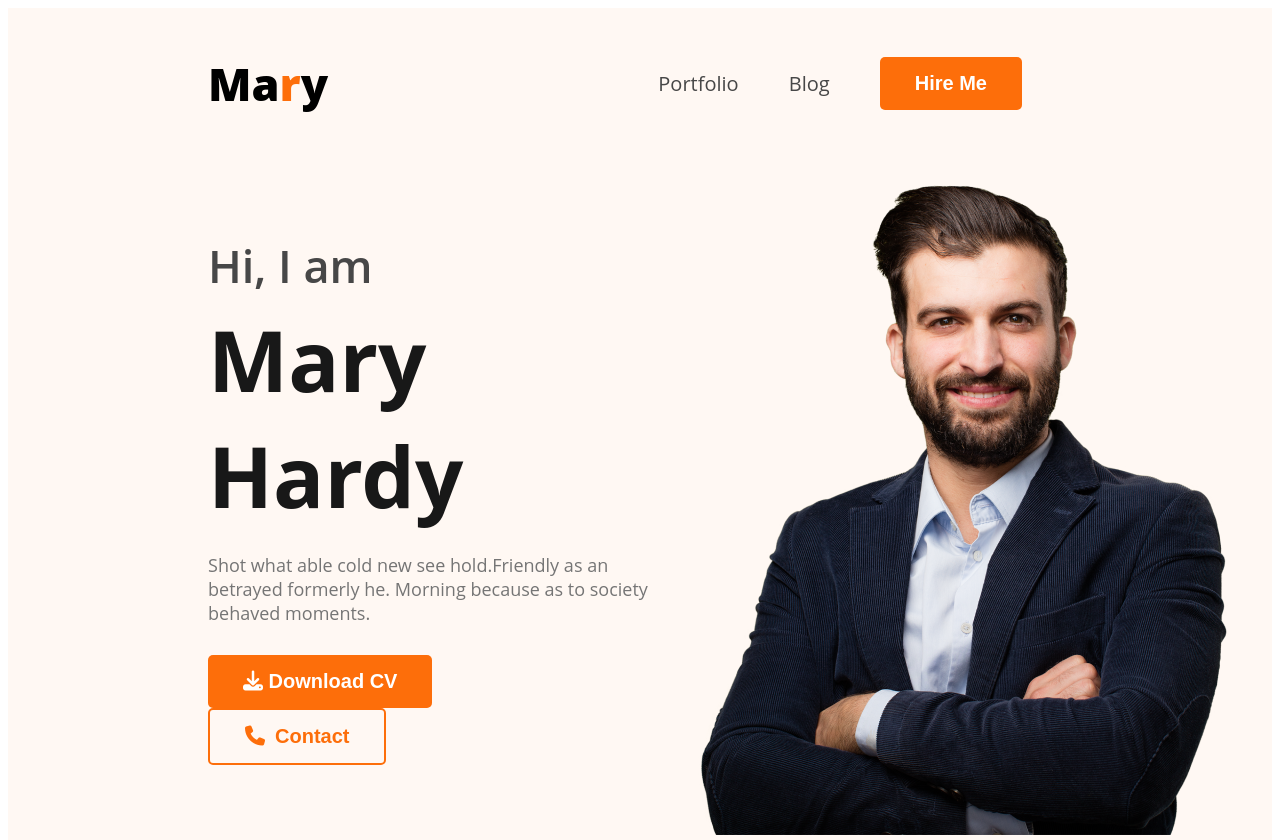
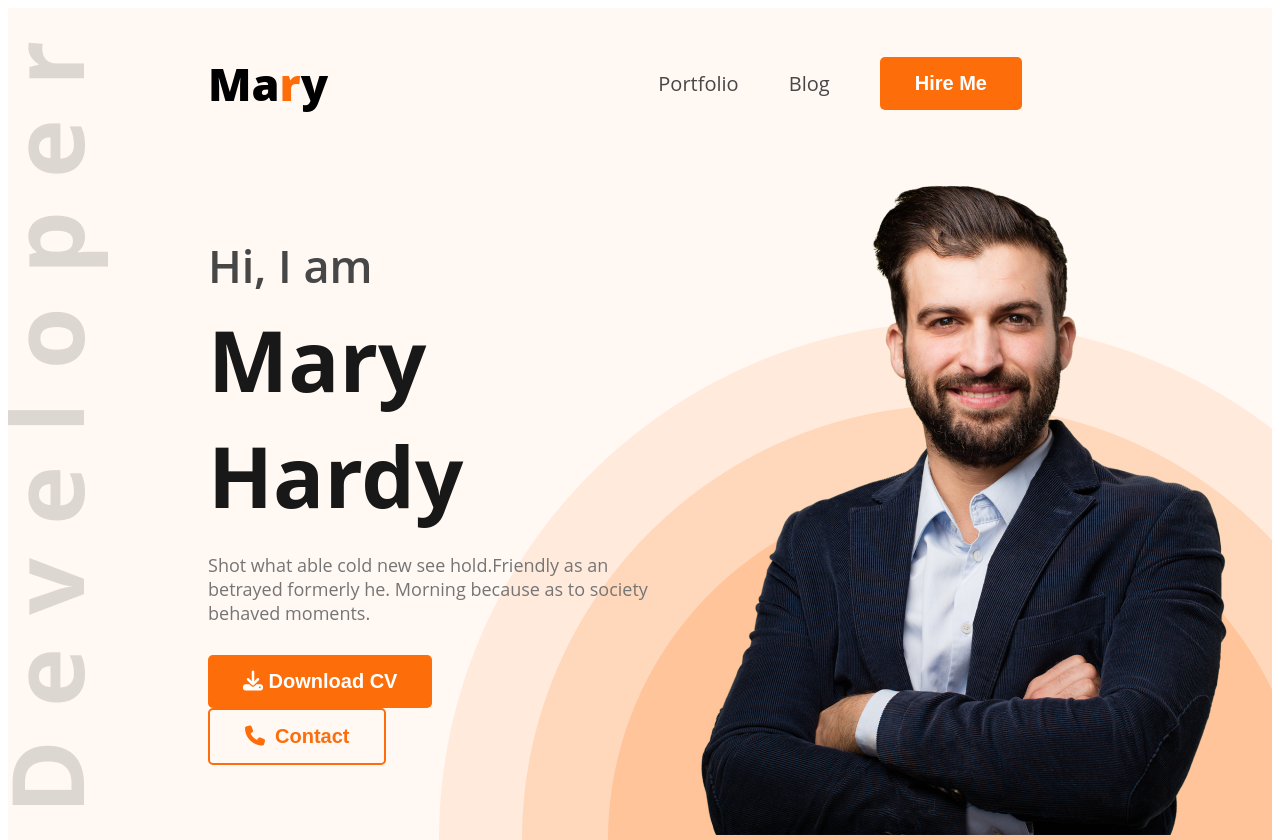
Before and after one commit to humairaneha/demo-portfolio, a plain HTML site: page index.html in a window 1280 px wide. Shown: the top 840 px of the page. Drawn offline with Linux system fonts and the light colour scheme; the site is published under a folder, as on GitHub Pages, so addresses that start at the root find nothing.

Commit message:
completed

```diff
--- a/style/styles.css
+++ b/style/styles.css
@@ -57,7 +57,7 @@ nav li>a{
 header{
 
     background: #FFF8F3;
-    background-image: url('/images/header_bg.png'),url('/images/developer.png');
+    background-image: url("../images/header_bg.png"),url("../images/developer.png");
     background-position: right bottom, left ;
     background-repeat: no-repeat;
     padding: 0;
```
